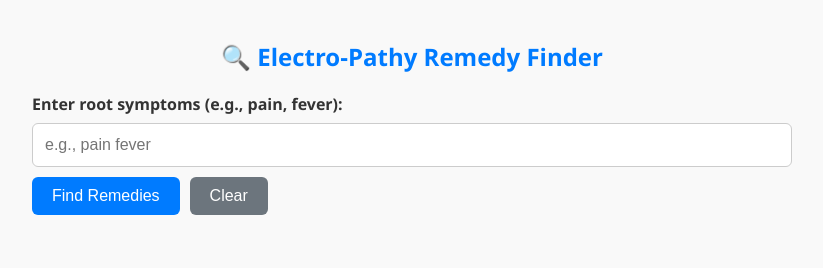
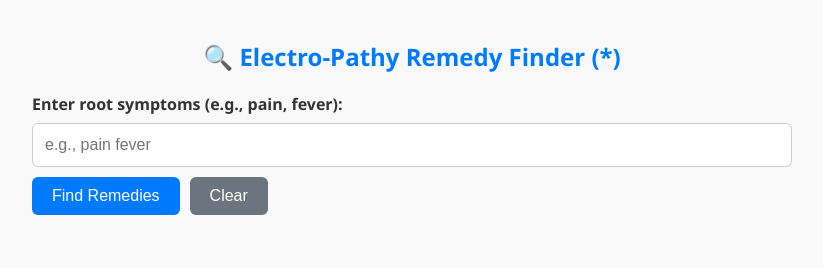
Before and after one commit to technobeas/ElectroCure, a plain HTML site: page index.html in a window 1280 px wide. Shown: the whole page, without its empty margins (228-1051 px from the left). Drawn offline with Linux system fonts and the light colour scheme.

Commit message:
Your commit message here

```diff
--- a/index.html
+++ b/index.html
@@ -93,6 +93,10 @@
         color: #666;
       }
 
+      a {
+        text-decoration: none;
+      }
+
       @media (max-width: 600px) {
         .button-group {
           flex-direction: column;
@@ -109,8 +113,9 @@
     </style>
   </head>
   <body>
-    <h2>🔍 Electro-Pathy Remedy Finder</h2>
-
+    <a href="alag.html">
+      <h2>🔍 Electro-Pathy Remedy Finder (*)</h2>
+    </a>
     <label for="symptoms">Enter root symptoms (e.g., pain, fever):</label>
     <input type="text" id="symptoms" placeholder="e.g., pain fever" />
 
```
